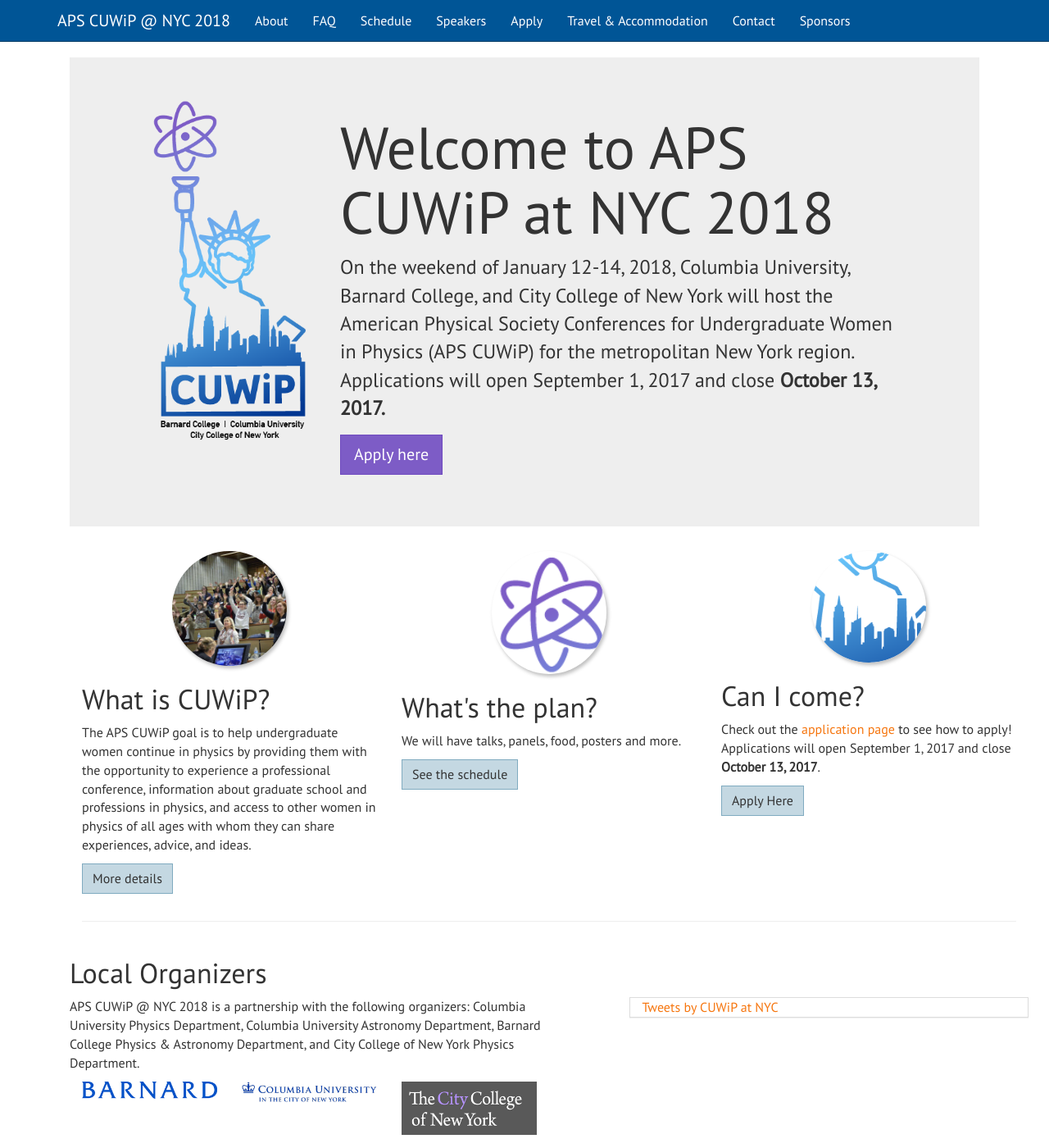
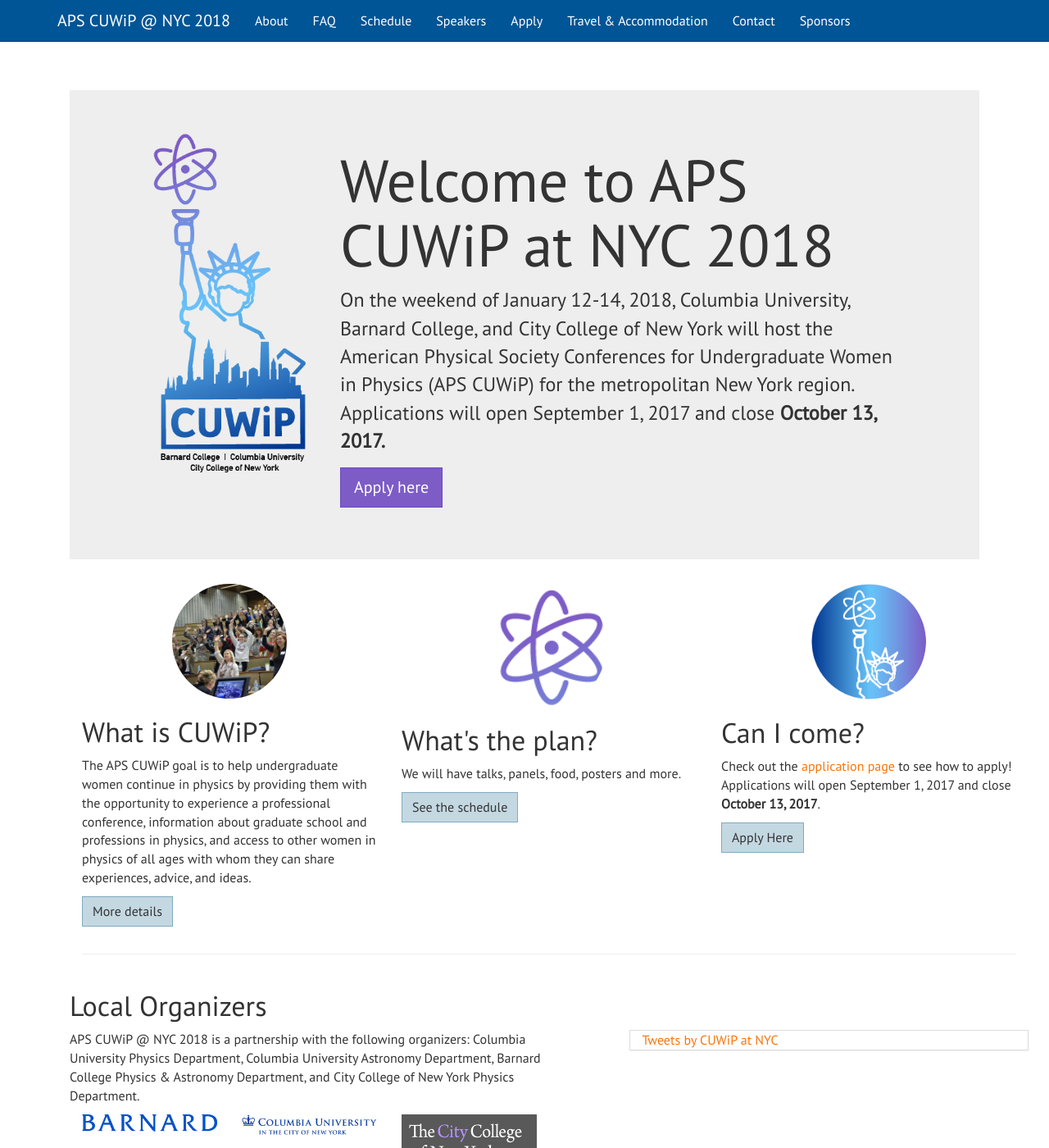
Before and after one commit to cuwip-nyc/cuwip-nyc.github.io, a Jekyll site: the page built from index.html, in a window 1280 px wide and 1400 px high. Shown: the whole window at 82% size. Built offline with Jekyll 4.4.1, drawn with Linux system fonts in a browser that asks for light colours; comment, search, counter and statistics services are not loaded.

Commit message:
Update favicon and add padding

```diff
--- a/_includes/head.html
+++ b/_includes/head.html
@@ -1,7 +1,8 @@
 <meta charset="utf-8">
-<title>{{ page.title }} - {{ site.title }}</title>
+<title>{{ page.title }}</title>
 <meta name="viewport" content="width=device-width, initial-scale=1">
 <link rel="stylesheet" type="text/css" href="{{ site.path }}/css/style.css" >
+<link rel="icon" type="image/png" href="{{ site.path }}/images/atom.png" >
 
 <link href="https://fonts.googleapis.com/css?family=PT+Sans|PT+Serif" rel="stylesheet">
 
--- a/css/style.scss
+++ b/css/style.scss
@@ -9,7 +9,7 @@
 // add more css stuff here
 
 body {
-  padding-top: 30px;
+  padding-top: 70px;
 }
 
 .content {
--- a/index.html
+++ b/index.html
@@ -31,8 +31,10 @@
   <!-- Example row of columns -->
   <div class="row">
     <div class="col-md-4">
+    <!--  <img src="images/the-crowd.jpg" alt="the crowd" class="img-circle
+img-responsive center-block shadowImg" width="140" height="140"> --!>
       <img src="images/the-crowd.jpg" alt="the crowd" class="img-circle
-img-responsive center-block shadowImg" width="140" height="140">
+img-responsive center-block" width="140" height="140">
       <h2>What is CUWiP?</h2>
       <p>The APS CUWiP goal is to help undergraduate women continue in physics
 by providing them with the opportunity to experience a professional conference,
@@ -43,16 +45,18 @@
 role="button">More details</a></p>
     </div>
     <div class="col-md-4">
-      <img src="images/atom.png" alt="the atom" class="img-circle img-responsive
-center-block shadowImg" width="140" height="140">
+  <!--    <img src="images/atom.png" alt="the atom" class="img-circle img-responsive
+center-block shadowImg" width="140" height="140"> --!>
+      <img src="images/atom.png" alt="the atom" class="img-circle
+img-responsive center-block" width="140" height="140">
       <h2>What's the plan?</h2>
       <p>We will have talks, panels, food, posters and more. </p>
       <p><a class="btn btn-default" href="{{site.baseurl}}/schedule/"
 role="button">See the schedule</a></p>
    </div>
     <div class="col-md-4">
-      <img src="images/city.png" alt="the city" class="img-circle img-responsive
-center-block shadowImg" width="140" height="140">
+      <img src="images/circular-logo.png" alt="the city" class="img-circle
+img-responsive center-block" width="140" height="140">
       <h2>Can I come?</h2>
       <p>Check out the <a href="{{site.baseurl}}/apply.html">application
 page</a> to see how to apply! Applications will
```
Also changed, not shown: other parts of index.html (+1 -1 lines), images/circular-logo.png (added), 11 other files.
